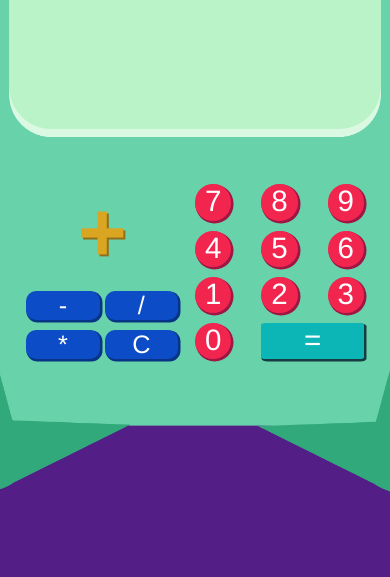
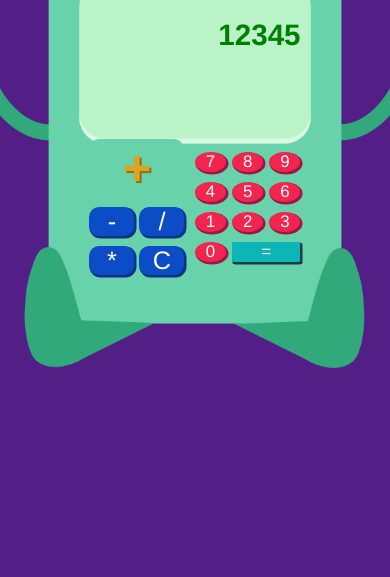
Before and after one commit to juan-mc/Curso_f, a plain HTML site: page MOD_JS/Clase 9/index.html in a window 390 px wide. Shown: the part 267-844 px from the top of the page. Drawn offline with Linux system fonts and the light colour scheme.

Commit message:
BEMO mod de mediaqueries

```diff
--- a/MOD_JS/Clase 9/css/style.css
+++ b/MOD_JS/Clase 9/css/style.css
@@ -16,43 +16,6 @@ body{
     justify-content: center;
     font-family: Helvetica;
 }
-/* main{
-    background-color: rgb(37, 37, 37);
-    width: 500px;
-    margin: 100px auto 0;
-}
-main #screen{
-    background-color: #fff;
-    font-size:40px;
-    text-align:right;
-    padding: 10px;
-}
-main #btns{
-    display: flex;
-    flex-wrap: wrap;
-}
-main #btns .btn{
-    width: 25%;
-    color: #fff;
-    padding: 10px;
-    font-size: 25px;
-    text-align:right;
-    border:1px solid rgb(37, 37, 37);
-}
-main #btns .btn:hover{
-    cursor: pointer;
-    border:1px solid #fff;
-    background-color: rgb(20, 20, 20);
-} */
-/* main{
-    position: relative;
-    background-image: url(../img/BEMO.png);
-    background-size: 80vh;
-    background-repeat: no-repeat;
-    background-position: center;
-    width: 100%;
-    height:100vh;
-} */
 main{
     display: flex;
     flex-direction: column;
@@ -142,3 +105,33 @@ main #btns #btnsNum #igual:hover{
     cursor: pointer;
     box-shadow:1.5px 1.5px 0px 1px rgb(25, 60, 66)inset;
 }
+
+@media only screen and (max-width: 600px) {
+    body {
+      background-size: 53vh;
+    }
+    main{
+        width:35vh;
+        height: 35vh;
+    }
+    main #screen{
+        width: 25vh;
+        height: 10vh;
+        font-size:3.5vh;
+    }
+    main #btns{
+        margin-top: 5px;
+        width: 25vh;
+        height: 20vh;
+        align-items: center;
+    }
+    main #btns #btnsNum .num{
+        font-size:2vh;
+    }
+    main #btns #btnsOp .operation#mas{
+        font-size: 50px;
+    }
+    main #btns #btnsNum{
+        column-gap: 6px;
+    }
+  }
```
